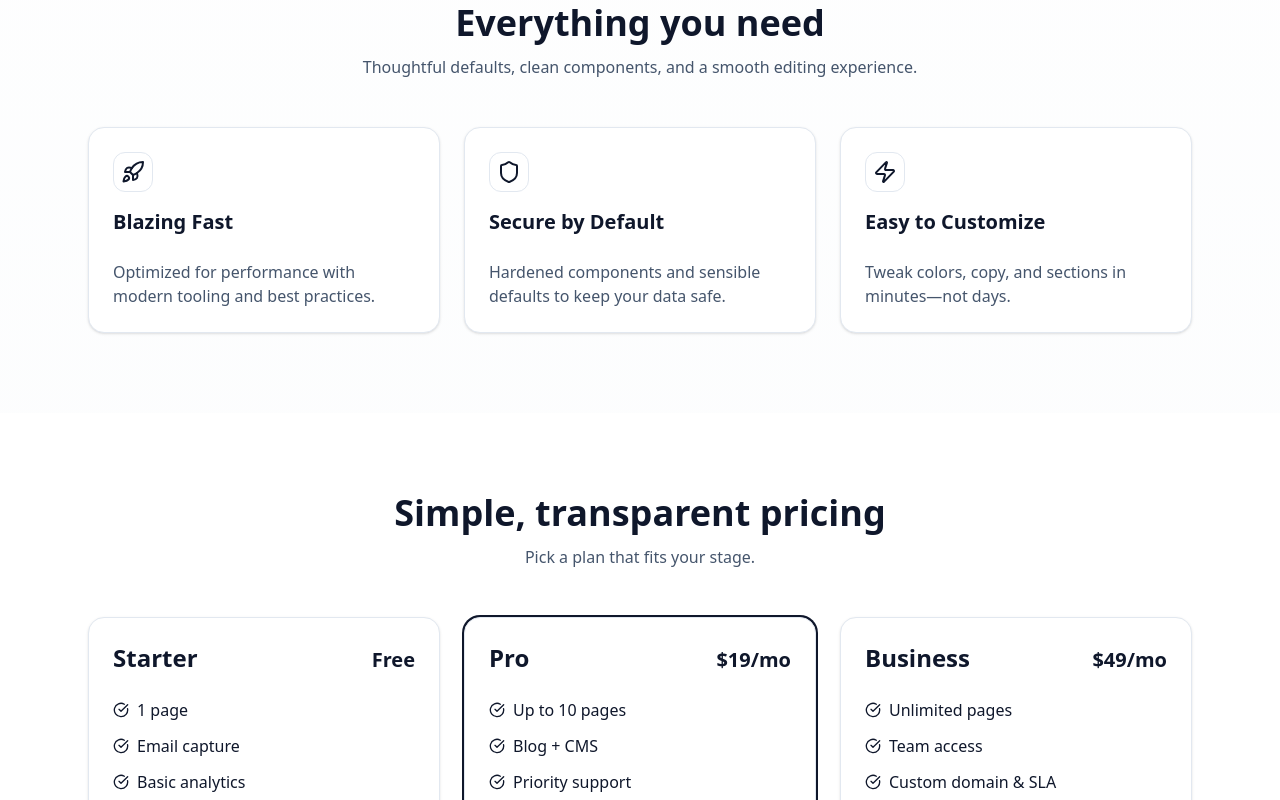
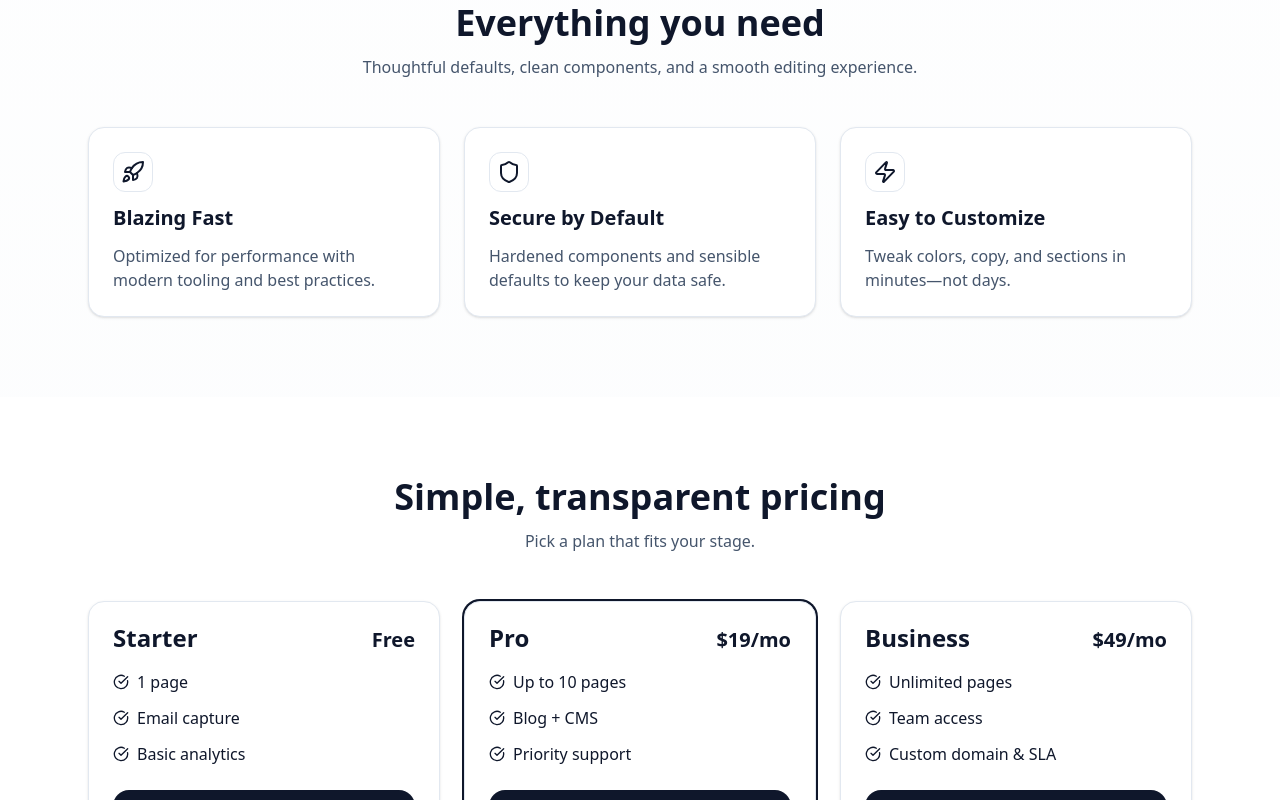
Before and after one commit to IamEndo/site, a Next.js app: page / in a window 1280 px wide. Shown: the part 780-1580 px from the top of the page. Built offline with nearby package versions, Linux system fonts and the light colour scheme.

Commit message:
Update card.tsx

```diff
--- a/components/ui/card.tsx
+++ b/components/ui/card.tsx
@@ -1,14 +1,41 @@
 import * as React from "react";
-export function Card({ className = "", ...props }: React.HTMLAttributes<HTMLDivElement>) {
-  return <div className={`border border-slate-200 rounded-2xl bg-white shadow-sm ${className}`} {...props} />;
+
+function cn(...args: Array<string | undefined>) {
+  return args.filter(Boolean).join(" ");
 }
-export function CardHeader({ className = "", ...props }: React.HTMLAttributes<HTMLDivElement>) {
-  return <div className={`p-6 ${className}`} {...props} />;
+
+export function Card({
+  className,
+  ...props
+}: React.HTMLAttributes<HTMLDivElement>) {
+  return (
+    <div
+      className={cn(
+        "bg-white border border-slate-200 rounded-2xl shadow-sm",
+        className
+      )}
+      {...props}
+    />
+  );
 }
-export function CardTitle({ className = "", ...props }: React.HTMLAttributes<HTMLHeadingElement>) {
-  return <h3 className={`font-semibold ${className}`} {...props} />;
+
+export function CardHeader({
+  className,
+  ...props
+}: React.HTMLAttributes<HTMLDivElement>) {
+  return <div className={cn("p-6 pb-2", className)} {...props} />;
 }
-export function CardContent({ className = "", ...props }: React.HTMLAttributes<HTMLDivElement>) {
-  return <div className={`p-6 pt-0 ${className}`} {...props} />;
+
+export function CardTitle({
+  className,
+  ...props
+}: React.HTMLAttributes<HTMLHeadingElement>) {
+  return <h3 className={cn("font-semibold leading-none", className)} {...props} />;
 }
-export default Card;
+
+export function CardContent({
+  className,
+  ...props
+}: React.HTMLAttributes<HTMLDivElement>) {
+  return <div className={cn("p-6 pt-2", className)} {...props} />;
+}
```
